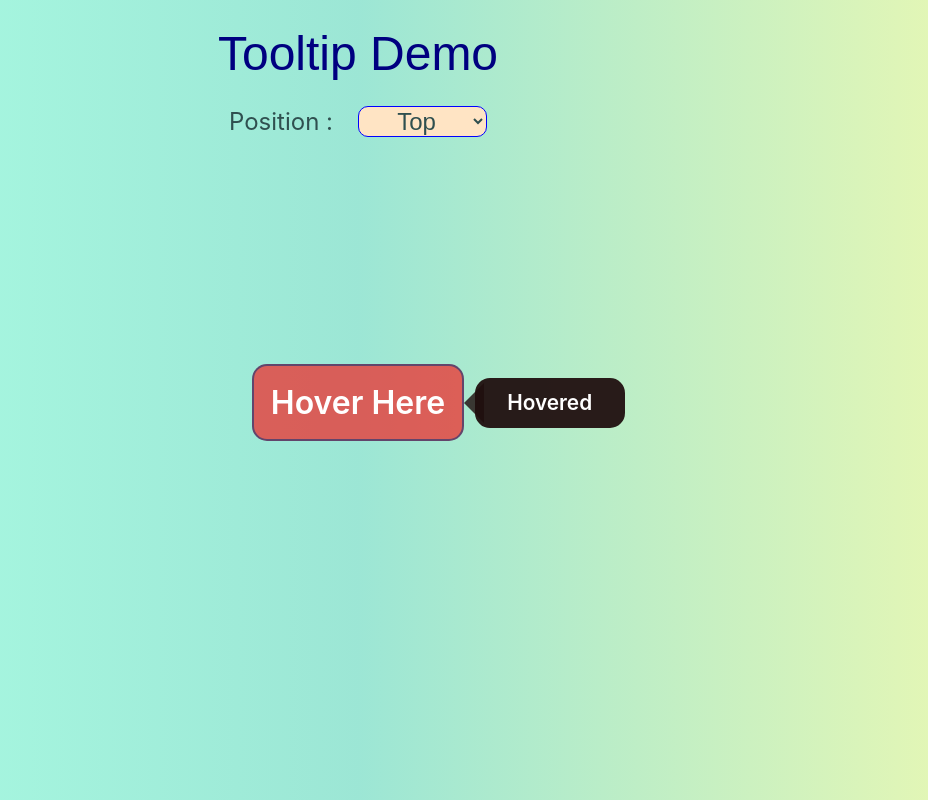
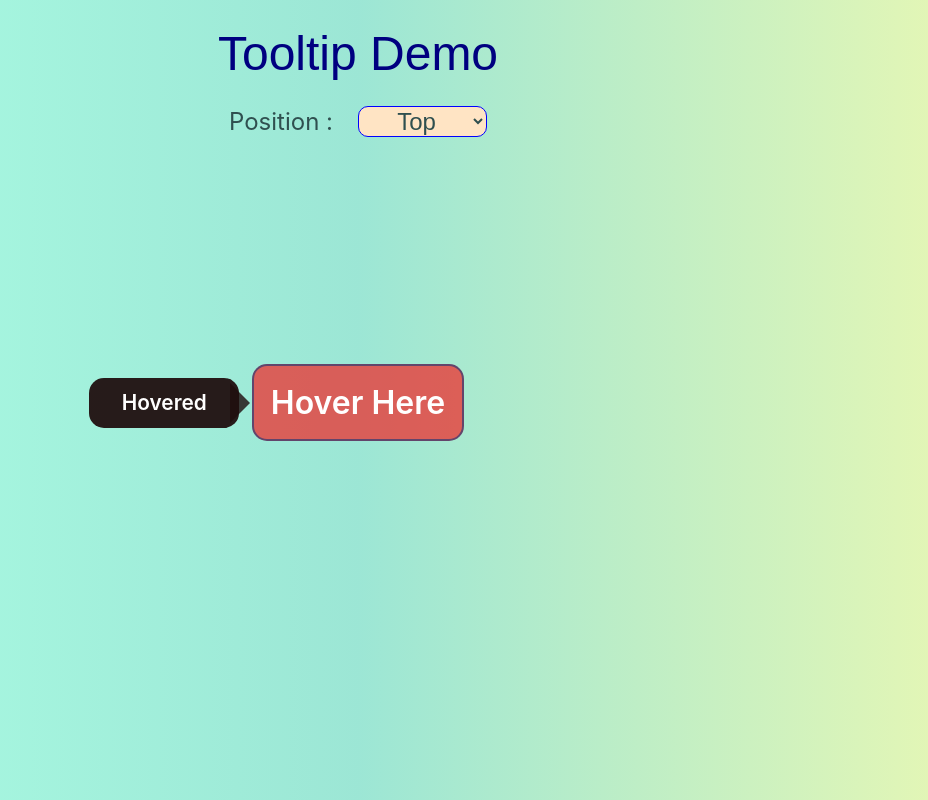
Before and after one commit to dheerajk7/Tooltip-react, a React (Create React App) app: page / in a window 1280 px wide. Shown: the whole page, without its empty margins (282-1210 px from the left). Built offline with nearby package versions, Linux system fonts and the light colour scheme.

Commit message:
add different tooltip message container position using styles object in component

```diff
--- a/src/components/Tooltip.js
+++ b/src/components/Tooltip.js
@@ -3,13 +3,18 @@ import '../assets/css/tooltip.css';
 
 class Tooltip extends Component {
   render() {
+    let style = '';
+    style = styles.leftPosition;
     return (
       <div className="tooltip-container">
         <div className="button">
           Hover Here
-          <div className="tooltip-message-container message-container-position-right ">
+          <div
+            className="tooltip-message-container"
+            style={style.containerPosition}
+          >
             Hovered
-            <div className="arrow left-arrow"></div>
+            <div className="arrow" style={style.arrowPosition}></div>
           </div>
         </div>
       </div>
@@ -38,13 +43,25 @@ const styles = {
       borderRight: '20px solid transparent',
     },
   },
-  topPosition: {
-    containerPosition: {},
-    arrowPosition: {},
+  leftPosition: {
+    containerPosition: { right: '107%', top: '16%' },
+    arrowPosition: {
+      top: '5px',
+      right: '-11px',
+      borderLeft: '20px solid #1f0e0ecf',
+      borderTop: '20px solid transparent',
+      borderBottom: '20px solid transparent',
+    },
   },
-  bottomPosition: {
-    containerPosition: {},
-    arrowPosition: {},
+  rightPosition: {
+    containerPosition: { left: '106%', top: '16%' },
+    arrowPosition: {
+      top: '5px',
+      left: '-11px',
+      borderRight: '20px solid #1f0e0ecf',
+      borderTop: '20px solid transparent',
+      borderBottom: '20px solid transparent',
+    },
   },
 };
 
```
